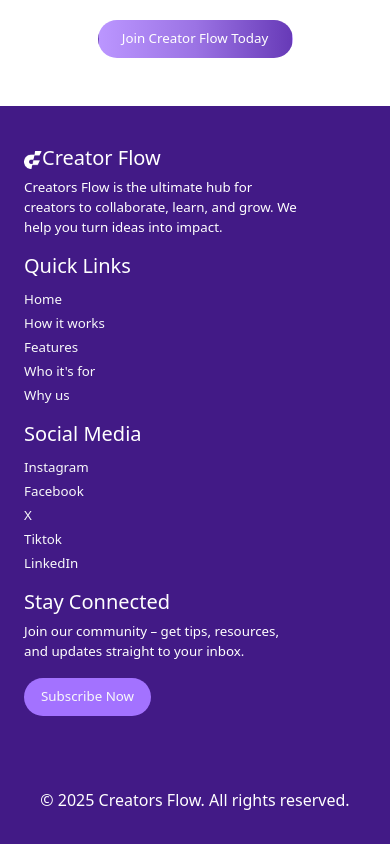
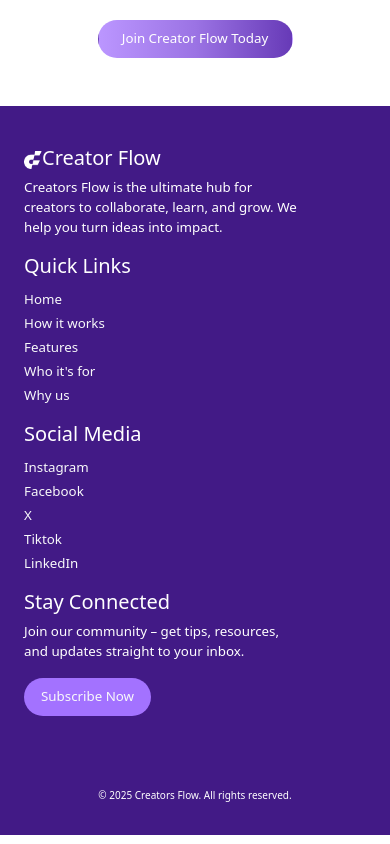
Before and after one commit to toludavid30/creator-flow, a React (Vite) app: page / in a window 390 px wide. Shown: the part 5208-6052 px from the top of the page. Built offline with nearby package versions, Linux system fonts and the light colour scheme.

Commit message:
footer commit

```diff
--- a/src/layOut Components/styling/mediaQuery.css
+++ b/src/layOut Components/styling/mediaQuery.css
@@ -99,6 +99,9 @@
             }
 
         }
+        p{
+            font-size: x-small;
+        }
     }
 }
 
--- a/src/layOut Components/styling/styling.css
+++ b/src/layOut Components/styling/styling.css
@@ -106,5 +106,8 @@
             font-size: smaller;
         }
     }
+    p{
+        font-size: smaller;
+    }
 }
 }
```
